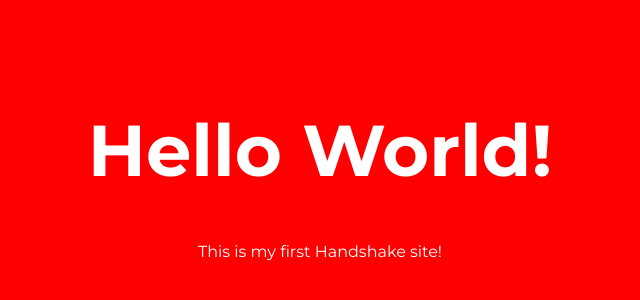
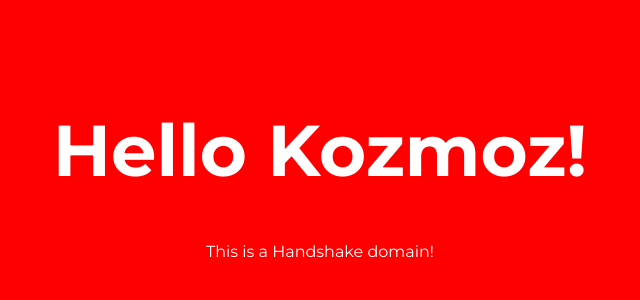
Before and after one commit to BeeChains/hns-dev, a plain HTML site: page index.html in a window 1280 px wide. Shown: the part 84-384 px from the top of the page, without its empty margins (320-960 px from the left). Drawn offline with Linux system fonts and the light colour scheme.

Commit message:
Update index.html

```diff
--- a/index.html
+++ b/index.html
@@ -46,8 +46,8 @@ h1 {
 
 <body>
 <div class="main">
-<h1>Hello World!</h1>
-<p>This is my first Handshake site!</p>
+<h1>Hello Kozmoz!</h1>
+<p>This is a Handshake domain!</p>
 </div>
 </body>
 </html>
```
